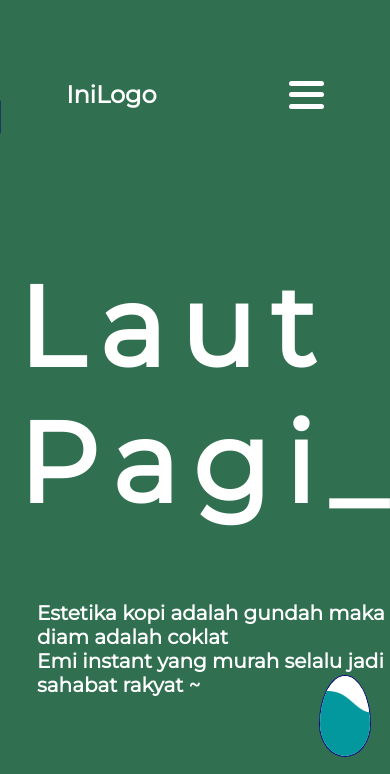
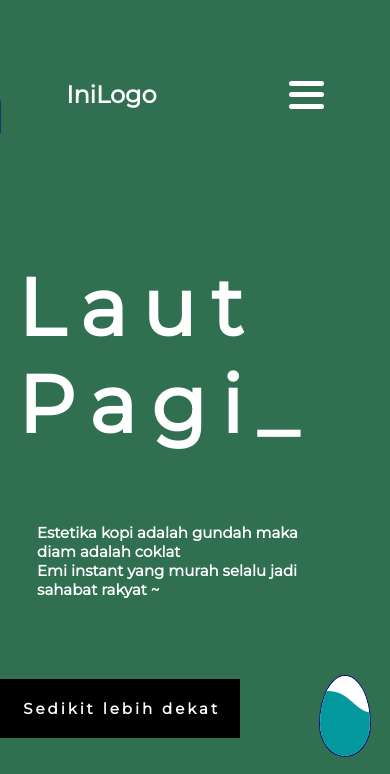
Before and after one commit to lautpagi/lautpagi.github.io, a plain HTML site: page index.html in a window 390 px wide. Shown: the top 774 px of the page. Drawn offline with Linux system fonts and the light colour scheme.

Commit message:
Update style.css

```diff
--- a/css/style.css
+++ b/css/style.css
@@ -355,7 +355,7 @@ nav ul.slide-menu {
 		display: block;
 	}
 	.content h1 {
-		font-size: 7em;
+		font-size: 5em;
 		margin-left: -80px;
 	}
 	.animation .egg {
@@ -373,8 +373,8 @@ nav ul.slide-menu {
 		display: flex;
 	}
 	.main-content h2 {
-		font-size: 20px;
-		width: 400px;
+		font-size: 15px;
+		width: 300px;
 	}
 	.main-info-lp {
 		width: 80%;
@@ -390,6 +390,7 @@ nav ul.slide-menu {
 		width: 80%;
 	}
 	.main-info-melihat {
+		margin-left: -60px;
 		width: 400px;
 	}
 	.footer {
```
